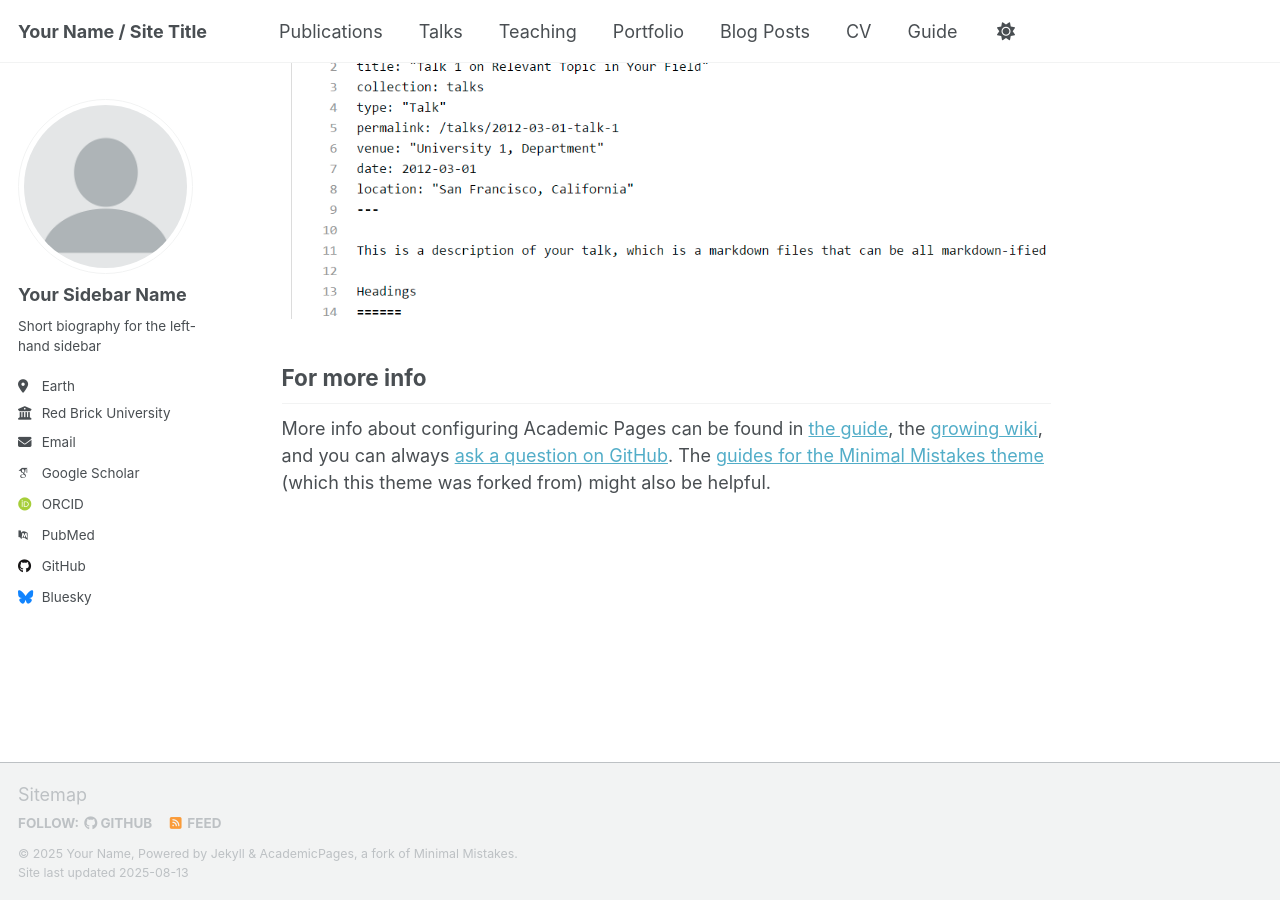
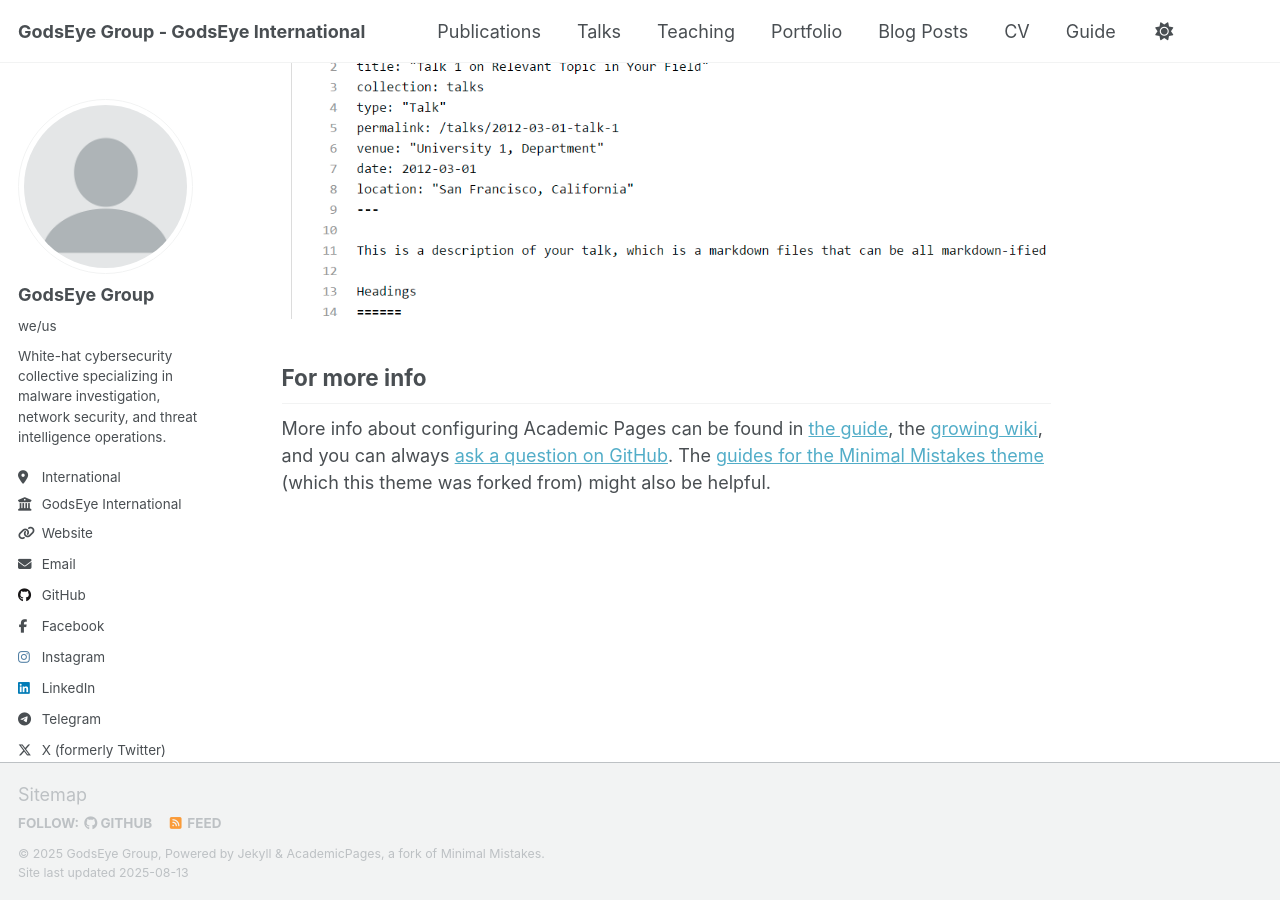
Before and after one commit to godseyeinternational/history, a Jekyll site: the page built from _pages/about.md, in a window 1280 px wide and 900 px high, scrolled down 2880 px. Built offline with Jekyll 4.4.1, drawn with Linux system fonts in a browser that asks for light colours; some web fonts are replaced; a script that is not in the unit is left out; part of the change alters nothing that is shown.

Commit message:
Update _config.yml

```diff
--- a/_config.yml
+++ b/_config.yml
@@ -1,84 +1,77 @@
 # Welcome to Jekyll!
 #
-# This config file is meant for settings that affect your entire site, values
-# which you are expected to set up once and rarely need to edit after that.
-# For technical reasons, this file is *NOT* reloaded automatically when you use
-# `jekyll serve -l -H localhost`. If you change this file, please restart the
-# server process.
+# Config for GodsEye Group (GodsEye International)
 
 # Basic Site Settings
 locale                   : "en-US"
-site_theme               : "default" # Currently available options are "default", "air"
-title                    : "Your Name / Site Title"
+site_theme               : "default"
+title                    : "GodsEye Group - GodsEye International"
 title_separator          : "-"
-name                     : &name "Your Name"
-description              : &description "personal description"
-url                      : https://academicpages.github.io # the base hostname & protocol for your site e.g. "https://[your GitHub username].github.io" or if you already have some other page hosted on Github then use "https://[your GitHub username].github.io/[Your Repo Name]"
-baseurl                  : "" # the subpath of your site, e.g. "/blog"
-repository               : "academicpages/academicpages.github.io"
+name                     : &name "GodsEye Group"
+description              : &description "GodsEye International is a white-hat cybersecurity and intelligence group, operating under a black-hat facade to identify, analyze, and neutralize malicious threats worldwide."
+url                      : "https://godseyeinternational.github.io"
+baseurl                  : ""
+repository               : "godseye-group/godseye-group.github.io"
 
-# Site Author - The following control what appear as part of the author content on the side bar.
-#               If a field is blank the icon and link will not appear, otherwise it will be shown.
-#               Additional customization can be done by editing /_includes/author-profile.html
+# Site Author
 author:
-  # Biographic information
   avatar           : "profile.png"
-  name             : "Your Sidebar Name"
-  pronouns         : # example: "she/her"
-  bio              : "Short biography for the left-hand sidebar"
-  location         : "Earth"
-  employer         : "Red Brick University"
-  uri              : # URL
-  email            : "none@example.org"
+  name             : "GodsEye Group"
+  pronouns         : "we/us"
+  bio              : "White-hat cybersecurity collective specializing in malware investigation, network security, and threat intelligence operations."
+  location         : "International"
+  employer         : "GodsEye International"
+  uri              : "https://godseyeinternational.github.io"
+  email            : "contact@godseyegroup.org"
 
   # Academic websites
-  academia         : # URL
-  arxiv            : # URL - Update with the correct link to your profile
-  googlescholar    : "https://scholar.google.com/citations?user=PS_CX0AAAAAJ"
-  inspire-hep      : # URL
-  impactstory      : # URL
-  orcid            : "http://orcid.org/yourorcidurl"
-  semantic         : # URL
-  pubmed           : "https://www.ncbi.nlm.nih.gov/pubmed/?term=john+snow"
-  researchgate     : # URL
-  scopus           : # URL
+  academia         :
+  arxiv            :
+  googlescholar    :
+  inspire-hep      :
+  impactstory      :
+  orcid            :
+  semantic         :
+  pubmed           :
+  researchgate     :
+  scopus           :
 
   # Repositories and software development
-  bitbucket        : # Username - Update with your username on the site
-  codepen          : # Username
-  dribbble         : # Username
-  github           : "academicpages"
-  kaggle           : # Username
-  stackoverflow    : # User number or user number and name (i.e., use "1" or "1/jeff-atwood")
+  bitbucket        :
+  codepen          :
+  dribbble         :
+  github           : "godseyeinternational"
+  kaggle           :
+  stackoverflow    :
 
   # Social media
-  artstation       : # Username
-  bluesky          : "bsky.app" # Replace this with you Bluesky username
-  facebook         : # Username
-  flickr           : # Username
-  foursquare       : # Username
-  goodreads        : # Username
-  google_plus      : # Username
-  keybase          : # Username
-  instagram        : # Username
-  lastfm           : # Username
-  linkedin         : # Username
-  mastodon         : # URL
-  medium           : # URL
-  pinterest        : # Username
-  soundcloud       : # Username
-  steam            : # Username
-  telegram         : # URL
-  tumblr           : # Username
-  twitter          : # Username for X / Twitter
-  vine             : # Username
-  weibo            : # Username
-  wikipedia        : # Username
-  xing             : # Username
-  youtube          : # Username
-  zhihu            : # Username
+  artstation       :
+  bluesky          :
+  facebook         : "GodsEyeGroup"
+  flickr           :
+  foursquare       :
+  goodreads        :
+  google_plus      :
+  keybase          :
+  instagram        : "GodsEyeGroup"
+  lastfm           :
+  linkedin         : "company/godseye-international"
+  mastodon         :
+  medium           :
+  pinterest        :
+  soundcloud       :
+  steam            :
+  telegram         : "https://t.me/godseyeint"
+  tumblr           :
+  twitter          : "GodsEyeGroup"
+  vine             :
+  weibo            :
+  wikipedia        :
+  xing             :
+  youtube          : "GodsEyeInternational"
+  zhihu            :
 
-# Publication Category - The following the list of publication categories and their headings
+# Publication Categories
 publication_category:
   books:
     title: 'Books'
@@ -88,25 +81,17 @@ publication_category:
     title: 'Conference Papers'
 
 # Site Settings
-teaser                   :  # filename of teaser fallback teaser image placed in /images/, .e.g. "500x300.png"
-breadcrumbs              : false # true, false (default)
+teaser                   : "banner.png"
+breadcrumbs              : false
 words_per_minute         : 160
 future                   : true
-read_more                : "disabled" # if enabled, adds "Read more" links to excerpts
-talkmap_link             : false      #change to true to add link to talkmap on talks page
+read_more                : "disabled"
+talkmap_link             : false
 comments:
-  provider               : # false (default), "disqus", "discourse", "facebook", "google-plus", "staticman", "custom"
-  disqus:
-    shortname            :
-  discourse:
-    server               : # https://meta.discourse.org/t/embedding-discourse-comments-via-javascript/31963 , e.g.: meta.discourse.org
-  facebook:
-    appid                :
-    num_posts            : # 5 (default)
-    colorscheme          : # "light" (default), "dark"
+  provider               : false
 staticman:
   allowedFields          : ['name', 'email', 'url', 'message']
-  branch                 : "gh-pages" # "master", "gh-pages"
+  branch                 : "gh-pages"
   commitMessage          : "New comment."
   filename               : comment-{@timestamp}
   format                 : "yml"
@@ -119,11 +104,10 @@ staticman:
     date:
       type               : "date"
       options:
-        format           : "iso8601" # "iso8601" (default), "timestamp-seconds", "timestamp-milliseconds"
+        format           : "iso8601"
 atom_feed:
-  hide                   : false     # change to true to hide the RSS feed in the footer
-  path                   : # blank (default) uses feed.xml
-
+  hide                   : false
+  path                   :
 
 # SEO Related
 google_site_verification :
@@ -131,30 +115,25 @@ bing_site_verification   :
 alexa_site_verification  :
 yandex_site_verification :
 
-
 # Social Sharing
 twitter:
-  username               : &twitter
+  username               : &twitter "GodsEyeGroup"
 facebook:
-  username               :
-  app_id                 :
-  publisher              :
-og_image                 :  # Social media default site image
-og_description           :  # Social media default site image description
-# For specifying social profiles
-# - https://developers.google.com/structured-data/customize/social-profiles
+  username               : "GodsEyeGroup"
+og_image                 : "banner.png"
+og_description           : "GodsEye International – White-hat security with a black-hat edge. Global threat intelligence and malware analysis."
 social:
-  type                   : # Person or Organization (defaults to Person)
-  name                   : # If the user or organization name differs from the site's name
-  links: # An array of links to social media profiles
-
+  type                   : "Organization"
+  name                   : "GodsEye International"
+  links:
+    - "https://twitter.com/GodsEyeGroup"
+    - "https://www.instagram.com/GodsEyeGroup"
+    - "https://t.me/GodsEyeGroup"
+    - "https://github.com/godseyeinternational"
 
 # Analytics
 analytics:
-  provider               :  "false" # false (default), "google", "google-universal", "google-analytics-4", "custom"
-  google:
-    tracking_id          :
-
+  provider               : false
 
 # Reading Files
 include:
@@ -194,14 +173,12 @@ keep_files:
 encoding: "utf-8"
 markdown_ext: "markdown,mkdown,mkdn,mkd,md"
 
-
 # Conversion
 markdown: kramdown
 highlighter: rouge
 lsi: false
 excerpt_separator: "\n\n"
 incremental: false
-
 
 # Markdown Processing
 kramdown:
@@ -214,8 +191,7 @@ kramdown:
   smart_quotes: lsquo,rsquo,ldquo,rdquo
   enable_coderay: false
 
-
-# These settings control the types of collections used by the template
+# Collections
 collections:
   teaching:
     output: true
@@ -230,10 +206,8 @@ collections:
     output: true
     permalink: /:collection/:path/
 
-
-# These settings control how pages and collections are included in the site
+# Defaults
 defaults:
-  # _posts
   - scope:
       path: ""
       type: posts
@@ -244,14 +218,12 @@ defaults:
       comments: true
       share: true
       related: true
-  # _pages
   - scope:
       path: ""
       type: pages
     values:
       layout: single
       author_profile: true
-  # _teaching
   - scope:
       path: ""
       type: teaching
@@ -260,7 +232,6 @@ defaults:
       author_profile: true
       share: true
       comments: true
-  # _publications
   - scope:
       path: ""
       type: publications
@@ -269,7 +240,6 @@ defaults:
       author_profile: true
       share: true
       comments: true
-  # _portfolio
   - scope:
       path: ""
       type: portfolio
@@ -278,7 +248,6 @@ defaults:
       author_profile: true
       share: true
       comment: true
-  # _talks
   - scope:
       path: ""
       type: talks
@@ -287,19 +256,14 @@ defaults:
       author_profile: true
       share: true
 
-
 # Sass/SCSS
 sass:
   sass_dir: _sass
-  style: compressed # http://sass-lang.com/documentation/file.SASS_REFERENCE.html#output_style
-
+  style: compressed
 
 # Outputting
 permalink: /:categories/:title/
-# paginate: 5 # amount of posts to show
-# paginate_path: /page:num/
-timezone: Etc/UTC # http://en.wikipedia.org/wiki/List_of_tz_database_time_zones
-
+timezone: Pacific/Auckland
 
 # Plugins
 plugins:
@@ -310,7 +274,6 @@ plugins:
   - jekyll-redirect-from
   - jemoji
 
-# Mimic GitHub Pages with --safe
 whitelist:
   - jekyll-feed
   - jekyll-gist
@@ -319,38 +282,15 @@ whitelist:
   - jekyll-redirect-from
   - jemoji
 
-
 # Archives
-#  Type
-#  - GitHub Pages compatible archive pages built with Liquid ~> type: liquid (default)
-#  - Jekyll Archives plugin archive pages ~> type: jekyll-archives
-#  Path (examples)
-#  - Archive page should exist at path when using Liquid method or you can
-#    expect broken links (especially with breadcrumbs enabled)
-#  - <base_path>/tags/my-awesome-tag/index.html ~> path: /tags/
-#  - <base_path/categories/my-awesome-category/index.html ~> path: /categories/
-#  - <base_path/my-awesome-category/index.html ~> path: /
 category_archive:
   type: liquid
   path: /categories/
 tag_archive:
   type: liquid
   path: /tags/
-# https://github.com/jekyll/jekyll-archives
-# jekyll-archives:
-#   enabled:
-#     - categories
-#     - tags
-#   layouts:
-#     category: archive-taxonomy
-#     tag: archive-taxonomy
-#   permalinks:
-#     category: /categories/:name/
-#     tag: /tags/:name/
-
 
 # HTML Compression
-# - http://jch.penibelst.de/
 compress_html:
   clippings: all
   ignore:
```
